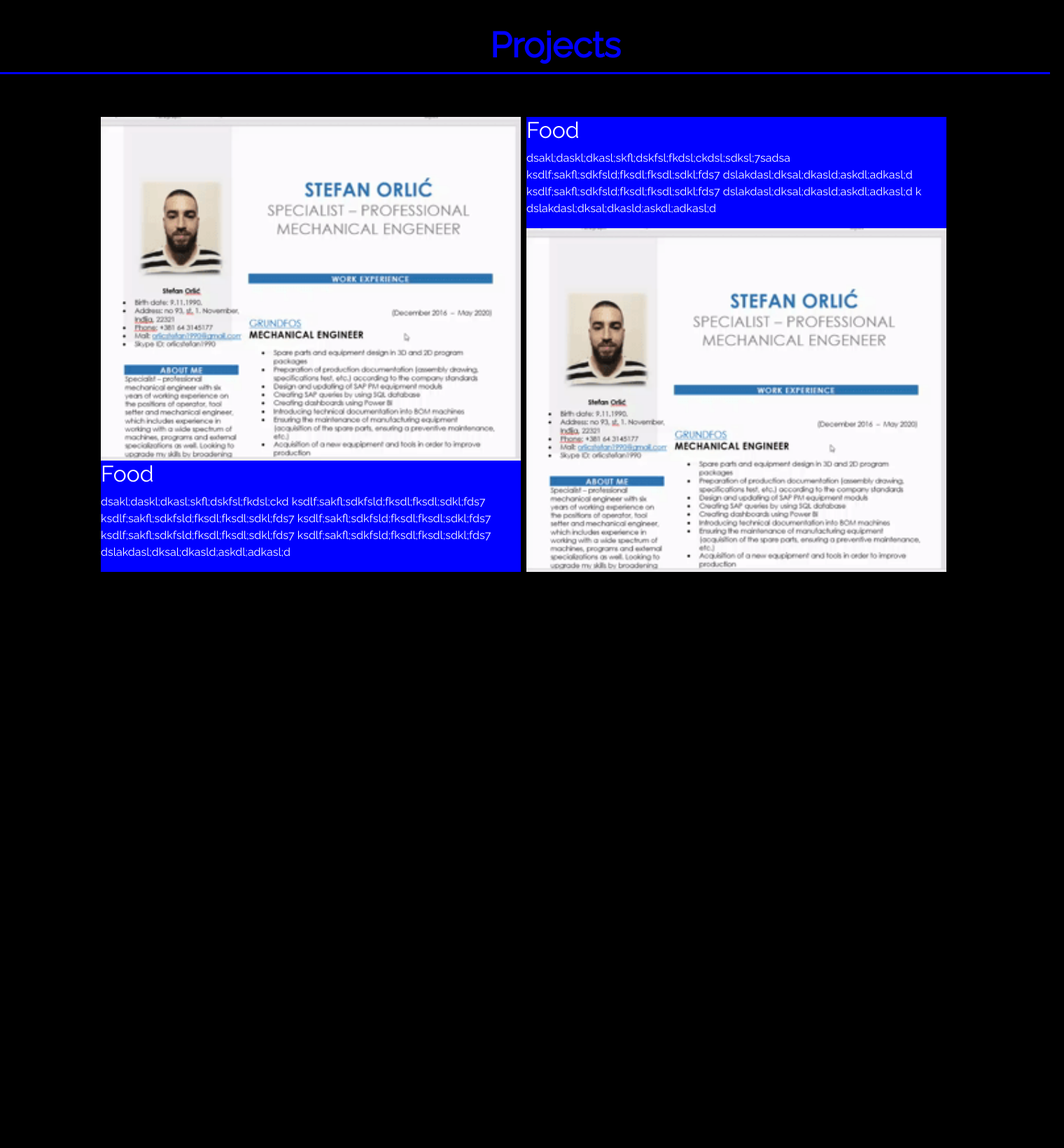
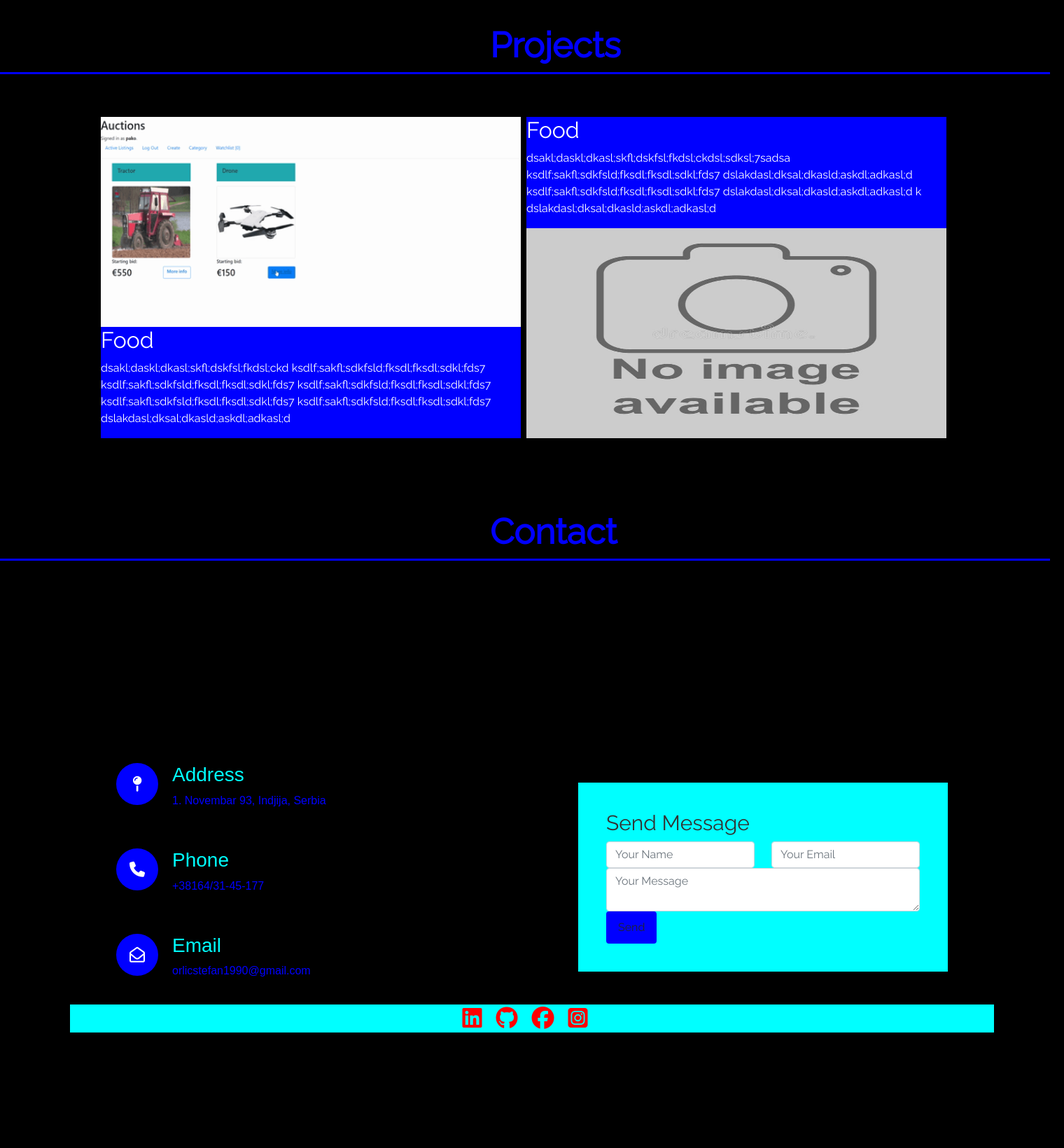
Before and after one commit to StefanPro119/My-Resume, a Django app: page /resume/ in a window 1520 px wide. Shown: the part 2795-4435 px from the top of the page at 70% size. Before the commit the page ends 3612 px from the top, so only its background shows below. Run offline with Django 3.2, Linux system fonts and the light colour scheme; some libraries are stand-ins or nearby versions.

Commit message:
creating contact_me page

```diff
--- a/resume/static/css/style.css
+++ b/resume/static/css/style.css
@@ -350,6 +350,7 @@ body {
 }
 .imgBx img{
     width: 600px;
+    height: 300px
 }
 .containerrr{
     margin-left: 140px;
@@ -400,6 +401,140 @@ body {
     align-items: center;
 }
 
+.message{
+    background-color: yellow;
+    color: red
+}
+
+                                       /*Contact Page*/
+.contact{
+    position: relative;
+    min-height: 100vh;
+    padding:  50px 100px;
+    display: flex;
+    justify-content: center;
+    align-items: center;
+    flex-direction: column
+}
+
+.cont{
+    width: 100%;
+    display: flex;
+    justify-content: center;
+    align-items: center;
+    margin-top: 30px
+}
+.cont .contactinfo{
+    width: 50%;
+    display: flex;
+    flex-direction: column
+}
+.cont .contactinfo .boox{
+    position: relative;
+    padding: 20px 0;
+    display: flex;
+}
+.cont .contactinfo .boox .icon{
+    min-width: 60px;
+    height: 60px;
+    background: blue;
+    display: flex;
+    justify-content: center;
+    align-items: center;
+    border-radius: 50%;
+    font-size: 22px;
+}
+.cont .contactinfo .boox .teext{
+    display: flex;
+    margin-left: 20px;
+    font-size: 16px;
+    color: blue;
+    flex-direction: column;
+    font-weight: 300;
+    font-family: Arial, Helvetica, sans-serif;
+}
+.cont .contactinfo .boox .teext h3{
+    font-weight: 500;
+    color: cyan;
+    font-family: Arial, Helvetica, sans-serif;
+}
+.contactForm{
+    width: 40%;
+    padding: 40px;
+    background: cyan;
+}
+.contactForm h2{
+    font-size: 30px;
+    color: #333;
+    font-weight: 300
+}
+#button{
+    border: 5px solid blue;
+    background-color: blue
+}
+#button:hover{
+    background-color: cyan;
+    border: 5px solid blue;
+}
+
+.social{
+    width: 100%;
+    height: 40px;
+    background-color: cyan;
+    display: flex;
+    justify-content: center;
+    align-items: center;
+
+}
+
+#icon_l{
+    font-size: 200%;
+    margin-right: 20px;
+    border-radius: 100%;
+    color: red
+}
+#icon_l:hover{
+    font-size: 200%;
+    margin-right: 20px;
+    color: blue
+}
+#icon_g{
+    font-size: 200%;
+    margin-right: 20px;
+    border-radius: 100%;
+    color: red
+}
+#icon_g:hover{
+    font-size: 200%;
+    margin-right: 20px;
+    color: blue
+}
+#icon_f{
+    font-size: 200%;
+    margin-right: 20px;
+    border-radius: 100%;
+    color: red
+}
+#icon_f:hover{
+    font-size: 200%;
+    margin-right: 20px;
+    color: blue
+}
+#icon_i{
+    font-size: 200%;
+    margin-right: 20px;
+    border-radius: 100%;
+    color: red
+}
+#icon_i:hover{
+    font-size: 200%;
+    margin-right: 20px;
+    background-image: -webkit-gradient( linear, left top, right top, color-stop(0, #f22), color-stop(0.15, #f2f), color-stop(0.3, #22f), color-stop(0.45, #2ff), color-stop(0.6, #2f2),color-stop(0.75, #2f2), color-stop(0.9, #ff2), color-stop(1, #f22) );
+    background-image: gradient( linear, left top, right top, color-stop(0, #f22), color-stop(0.15, #f2f), color-stop(0.3, #22f), color-stop(0.45, #2ff), color-stop(0.6, #2f2),color-stop(0.75, #2f2), color-stop(0.9, #ff2), color-stop(1, #f22) );
+    color:transparent;
+   -webkit-background-clip: text;
+   background-clip: text;
+}
 
 
 @keyframes animate
--- a/resume/templates/resume/layout.html
+++ b/resume/templates/resume/layout.html
@@ -14,6 +14,12 @@
 
  <body>
                                              <!--Home Page-->
+{% if name %}
+   <center class="message">
+        <h2>Thank you {{ name.capitalize }}</h2>
+        <p>We received your email and will respond shortly...</p>
+   </center>
+{% else %}
     <div id='home' class="container-fluid page ">
         <div class="row">
             <div class="col-md-12 bar">
@@ -32,7 +38,7 @@
                             <a class="nav-link" href="#projects">Projects</a>
                         </li>
                         <li>
-                            <a class="nav-link" href="#">Contact</a>
+                            <a class="nav-link" href="#contact">Contact</a>
                         </li>
                     </ul>
                 </nav>
@@ -50,6 +56,7 @@
                     </div>
         </div>
     </div>
+ {% endif %}
                                              <!--About Page-->
 
 <h1 class="title" id="about">About</h1>
@@ -170,7 +177,7 @@
 <div class="containerrr">
     <div class="cardd">
         <div class="imgBx">
-            <img src="{% static "images/resume.gif" %}" >
+            <img src="{% static "images/project2.gif" %}" >
         </div>
         <div class="contentt">
             <div>
@@ -188,7 +195,7 @@
     </div>
         <div class="cardd">
             <div class="imgBx">
-                <img src="{% static "images/resume.gif" %}" >
+                <img src="{% static "images/12.jpg" %}" >
             </div>
         <div class="contentt">
             <div>
@@ -204,9 +211,65 @@
     </div>
 </div>
 
+                                            <!--Contant Page-->
+<h1 class="title" id="contact">Contact</h1>
+<span class="divider"></span>
 
-
-
+<section class="contact">
+    <div class="contenttt">
+    </div>
+    <div class="cont">
+        <div class="contactinfo">
+            <div class="boox">
+                <div class="icon"><i class="fas fa-map-pin"></i></div>
+                    <div class="teext">
+                        <h3>Address</h3>
+                        <p>1. Novembar 93, Indjija, Serbia</p>
+                    </div>
+            </div>
+            <div class="boox">
+                <div class="icon"><i class="fas fa-phone"></i></div>
+                    <div class="teext">
+                        <h3>Phone</h3>
+                        <p>+38164/31-45-177</p>
+                    </div>
+            </div>
+            <div class="boox">
+                <div class="icon"><i class="far fa-envelope-open"></i></div>
+                    <div class="teext">
+                        <h3>Email</h3>
+                        <p>orlicstefan1990@gmail.com</p>
+                    </div>
+            </div>
+        </div>
+        <div class="contactForm">
+                <h2>Send Message</h2>
+                <form action="{% url 'contact' %}" method='POST'>
+                {% csrf_token %}
+                <div class="row">
+                    <div class="col-lg-6">
+                        <input type="text" name="name" class="form-control mb-30" placeholder="Your Name">
+                    </div>
+                    <div class="col-lg-6">
+                        <input type="text" name="email" class="form-control mb-30" placeholder="Your Email">
+                    </div>
+                    <div class="col-12">
+                        <textarea name="message" class="form-control mb-30" placeholder="Your Message"></textarea>
+                    </div>
+                    <div class="col-12">
+                        <button type="submit" class="btn" id="button">Send</button>
+                    </div>
+                </div>
+                </form>
+        </div>
+    </div>
+    <div class="social">
+        <div><a href="https://www.linkedin.com/in/stefan-orlic-a13457168/" target="_blank"><i class="fab fa-linkedin" id="icon_l"></i></a></div>
+        <div><a href="https://github.com/StefanPro119" target="_blank"><i class="fab fa-github" id="icon_g"></i></a></div>
+        <div><a href="https://www.facebook.com/stefan.orlic.7/" target="_blank"><i class="fab fa-facebook" id="icon_f"></i></a></div>
+        <div><a href="https://www.instagram.com/_zeka_90/" target="_blank"><i class="fab fa-instagram-square" id="icon_i"></i></a></div>
+    </div>
+</section>
 
 
 
--- a/resume/urls.py
+++ b/resume/urls.py
@@ -5,5 +5,6 @@ from . import views
 
 urlpatterns = [
     path("", views.index, name='index'),
+    path("contact", views.contact, name='contact'),
 
 ]
--- a/resume/views.py
+++ b/resume/views.py
@@ -2,8 +2,30 @@ from django.http import HttpResponseRedirect
 from django.db import IntegrityError
 from django.shortcuts import render
 from django.urls import reverse
+from django.core.mail import send_mail
+
 
 # Create your views here.
 
+
 def index(request):
     return render(request, "resume/index.html")
+
+def contact(request):
+    if request.method == 'POST':
+        name = request.POST['name']
+        email = request.POST['email']
+        message = request.POST['message']
+        toadress = ['orlicstefan1990@gmail.com']
+
+        send_mail(
+            name,
+            email,
+            message,
+            toadress,
+        )
+        return render(request, 'resume/layout.html', {
+            'name': name
+        })
+    else:
+        return render(request, "resume/layout.html")
```
Also changed, not shown: myresume/settings.py (+10 -0 lines), resume/static/images/12.jpg (added), resume/static/images/project2.gif (added).
